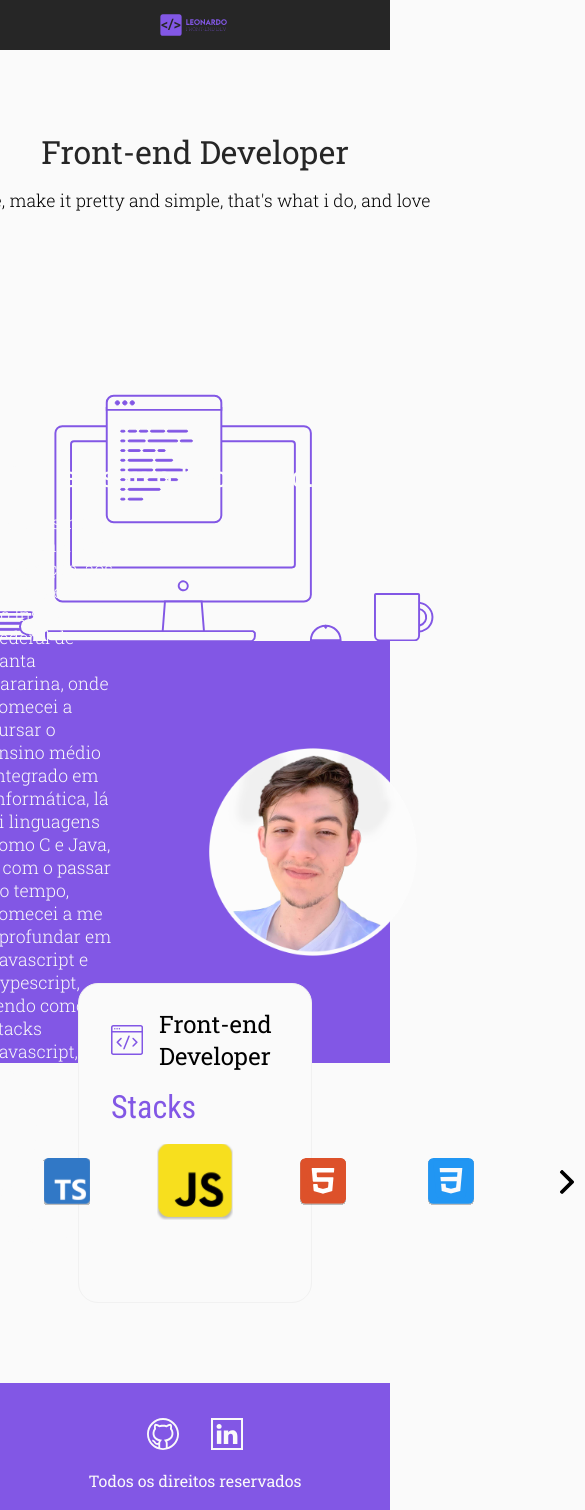
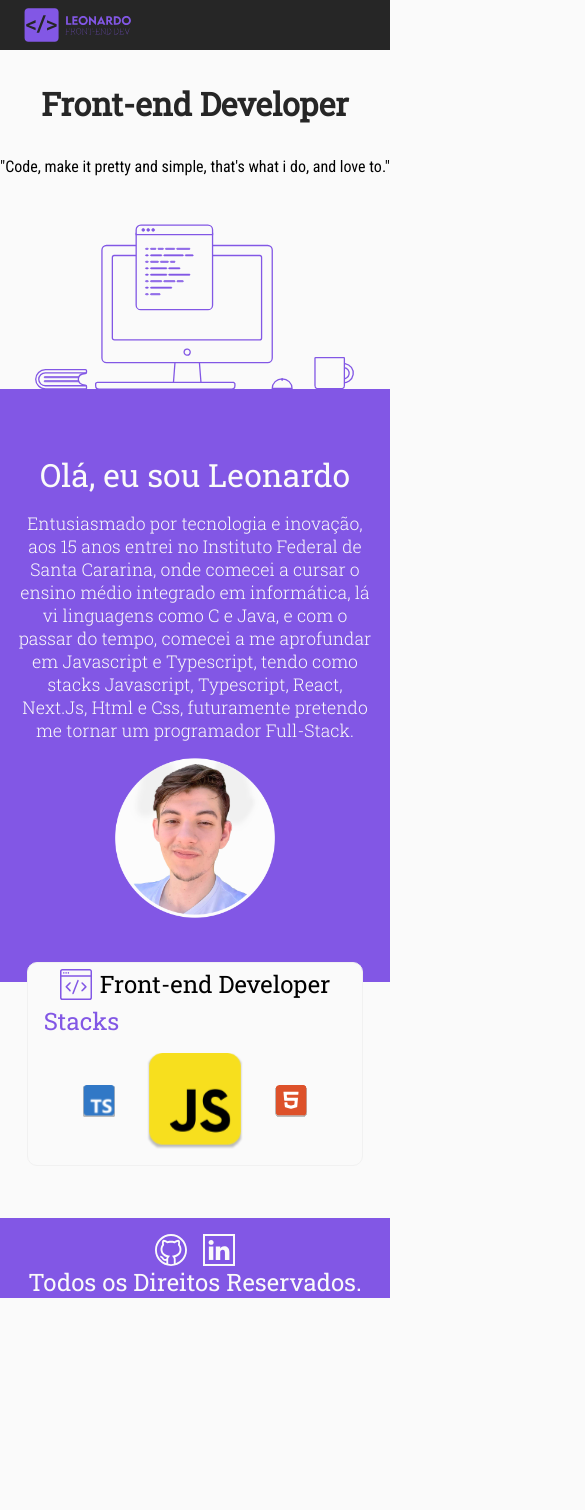
Before and after one commit to Leo-byte-rgb/Portfolio, a Next.js app: page / in a window 390 px wide. Shown: the top 1510 px of the page, 585 px wide, since content can reach past the window. After the commit the page ends 1298 px from the top, so only its background shows below. Built offline with nearby package versions, Linux system fonts and the light colour scheme.

Commit message:
Adicionando responsividade

```diff
--- a/src/components/style.module.scss
+++ b/src/components/style.module.scss
@@ -12,10 +12,11 @@
 .container {
     width: 100vw;
     display: flex;
-    justify-content: space-between;
+    justify-content: flex-start;
     align-items: center;
     background-color: var(--fonte);
-    padding: 0.9rem 10rem;
+
+    padding: 0.5rem 1.5rem;
 
     img {
         width: 7rem;
--- a/src/pages/index.tsx
+++ b/src/pages/index.tsx
@@ -10,81 +10,61 @@ const Index = () => {
     "icons/html5icon.svg",
     "icons/css.svg",
   ]);
-  const nextImage = () => {
+  const previewImage = () => {
     const lastIndex = images.pop();
     setImages([lastIndex!.toString(), ...images]);
   };
-  const previewImage = () => {
+  const nextImage = () => {
     const firstIndex = images.shift();
     setImages([...images, firstIndex!.toString()]);
   };
-
   return (
     <div className={styles.container}>
-      <section className={styles.heroContainer}>
-        <div>
-          <h1>Front-end Developer</h1>
+      <section className={styles.welcome}>
+        <h2>Front-end Developer</h2>
         <span>
           "Code, make it pretty and simple, that's what i do, and love to."
         </span>
-        </div>
-        <img src="icons/hero.svg" alt="hero" />
+        <img src="icons/hero.svg" alt="" />
       </section>
-      <section className={styles.whoIam}>
+      <section className={styles.about}>
+        <h2>Olá, eu sou Leonardo</h2>
         <div>
-          <h2>Olá, eu sou o Leonardo.</h2>
           <p>
           Entusiasmado por tecnologia e inovação, aos 15 anos entrei no
           Instituto Federal de Santa Cararina, onde comecei a cursar o ensino
-            médio integrado em informática, lá vi linguagens como C e Java, e
-            com o passar do tempo, comecei a me aprofundar em Javascript e
-            Typescript, tendo como stacks Javascript, Typescript, React,
-            Next.Js, Html e Css, futuramente pretendo me tornar um programador
-            Full-Stack. 🤓
+          médio integrado em informática, lá vi linguagens como C e Java, e com
+          o passar do tempo, comecei a me aprofundar em Javascript e Typescript,
+          tendo como stacks Javascript, Typescript, React, Next.Js, Html e Css,
+          futuramente pretendo me tornar um programador Full-Stack.
         </p>
+        <img src="icons/eu.png" alt="" />
         </div>
-        <img src="icons/eu.png" alt="leo" />
       </section>
-      <section className={styles.stacksContainer}>
-        <div>
-          <img src="icons/frontend.svg" alt="frontendev" />
-          <span>Front-end Developer</span>
+      <section className={styles.stacks}>
+        <div className={styles.frontendContainer}>
+          <img src="icons/frontend.svg" alt="" />
+          <h3>Front-end Developer</h3>
         </div>
-        <div>
-          <h2>Stacks</h2>
-          <div className={styles.stacks}>
+        <h3>Stacks</h3>
+        <div className={styles.slider}>
           <button onClick={() => previewImage()}>
-              <img src="icons/left-arrow.svg" alt="arrow" />
+            <img src={images[1]} alt="" className={styles.arrow} />
           </button>
-            {images.map((src, index) => {
-              return (
-                <img
-                  key={index}
-                  src={src}
-                  alt="stack"
-                  className={index === 2 ? styles.spotlightCard : ""}
-                />
-              );
-            })}
+          <img src={images[2]} alt="" />
           <button onClick={() => nextImage()}>
-              <img src="icons/right-arrow.svg" alt="arrow" />
+            <img src={images[3]} alt="" className={styles.arrow} />
           </button>
-          </div>
         </div>
       </section>
       <footer className={styles.footer}>
         <div>
-          <a href="https://github.com/Leo-byte-rgb">
-            <img src="icons/github.svg" alt="github" />
-          </a>
-          <a href="https://www.linkedin.com/in/leonardo-agostini-costa-4a34371b4/">
-            <img src="icons/linkedin.svg" alt="github" />
-          </a>
+          <img src="icons/github.svg" alt="" />
+          <img src="icons/linkedin.svg" alt="" />
         </div>
-        <h2>Todos os direitos reservados</h2>
+        <h4>Todos os Direitos Reservados.</h4>
       </footer>
     </div>
   );
 };
-
 export default Index;
--- a/src/styles/contact.module.scss
+++ /dev/null
@@ -1,58 +0,0 @@
-.container {
-    height: 50rem;
-    display: flex;
-    align-items: center;
-    justify-content: center;
-
-    form {
-        display: flex;
-        align-items: center;
-        justify-content: center;
-        flex-direction: column;
-        height: 40rem;
-        padding: 2rem 2rem;
-        gap: 1rem;
-        border-radius: 5px;
-        background: var(--fonte);
-
-        textarea {
-            resize: none;
-            outline: none;
-            width: 30rem;
-            height: 5rem;
-
-            border: 2px solid var(--roxo);
-        }
-
-        button {
-            outline: none;
-            border: none;
-            padding: 0.5rem 0.5rem;
-            background: var(--roxo);
-            color: var(--fundo);
-            border-radius: 5px;
-            font-weight: 400;
-            font-size: 1.2rem;
-            font-family: Roboto;
-            width: 10rem;
-            transition: 0.4s;
-
-            &:hover {
-                filter: brightness(1.2);
-            }
-        }
-
-        input {
-            outline: none;
-            border: 1px solid var(--roxo);
-            border-radius: 5px;
-            padding: 0.3rem 0.3rem;
-            width: 16rem;
-        }
-
-        label {
-            color: var(--fundo);
-        }
-    }
-
-}
--- a/src/styles/home.module.scss
+++ b/src/styles/home.module.scss
@@ -1,15 +1,3 @@
-@keyframes animation {
-    0% {
-        opacity: 0;
-    }
-
-    100% {
-        opacity: 1;
-    }
-}
-
-
-
 .container {
     display: flex;
     flex-direction: column;
@@ -18,223 +6,162 @@
     width: 100%;
 }
 
-.heroContainer {
+.welcome {
     display: flex;
     flex-direction: column;
     align-items: center;
-    justify-content: space-between;
-    height: 70vh;
-    padding-top: 5rem;
-    animation: animation 3s normal;
+    justify-content: center;
+
+    padding: 2rem 0 0rem 0rem;
+
+    h2 {
+        font-weight: 600;
+
+        @media (min-width: 1200px) {
+            font-size: 2rem;
+        }
+    }
+
+    span {
+        font-size: 1rem;
+        text-align: center;
+        margin-top: 2rem;
+        font-family: 'Roboto Condensed';
+
+        @media (min-width: 1200px) {
+            font-size: 1.5rem;
+        }
+    }
+
+    img {
+        margin-top: 3rem;
+        width: 20rem;
+
+        @media (min-width: 1200px) {
+            width: 40rem;
+        }
+    }
+}
+
+.about {
+    background-color: var(--roxo);
+    display: flex;
+    flex-direction: column;
+    align-items: center;
+    justify-content: center;
+    padding: 4rem 1rem;
 
     div {
         display: flex;
         flex-direction: column;
         align-items: center;
-        gap: 1rem;
-        width: 100%;
-    }
 
-    img {
-        width: 30rem;
-    }
-
-}
-
-.whoIam {
-    background-color: var(--roxo);
-    width: 100%;
-    display: flex;
-    justify-content: center;
-    align-items: center;
-    height: 50vh;
-    gap: 5rem;
-    animation: animation 4s normal;
-
-
-    div {
-        width: 40%;
-        padding: 0 1rem;
-
-        h2 {
-            font-size: 1.8rem;
-            color: var(--fundo);
-            margin-bottom: 1rem;
-            white-space: nowrap;
-            margin-left: 1rem;
-        }
-
-        p {
-            color: var(--fundo);
-            font-size: 1.1rem;
-        }
-    }
-
-    img {
-        width: 13rem;
-    }
-
-
-}
-
-.spotlightCard {
-    transform: scale(1.6);
-}
-
-.stacksContainer {
-    background-color: var(--fundo);
-    width: 60%;
-    height: 20rem;
-    transform: translateY(-80px);
-    border-radius: 20px;
-    border: 1px solid var(--contorno);
-    padding: 1.5rem 2rem;
-    display: flex;
-    flex-direction: column;
-    align-items: flex-start;
-
-    div {
-        display: flex;
-        align-items: center;
-        justify-content: center;
-        gap: 1rem;
-
-        img {
-            width: 2rem;
-        }
-
-        span {
-            font-weight: 400;
-            font-size: 1.5rem;
-        }
-    }
-
-    div:nth-child(2) {
-        width: 100%;
-        display: flex;
-        flex-direction: column;
-        align-items: flex-start;
-        justify-content: flex-start;
-        margin-top: 1rem;
-
-        button {
-            border: none;
-
-            img {
-                width: 2rem;
-            }
-        }
-
-
-        h2 {
-            font-family: 'Roboto Condensed', sans-serif;
-            font-size: 2rem;
-            color: var(--roxo);
-        }
-
-        div {
-            display: flex;
-            flex-direction: row;
-            align-items: center;
-            justify-content: center;
-            width: 100%;
-
-            img {
-                width: 3rem;
-                margin: 0 2rem;
-            }
-
-            button {
-                border: none;
-                background-color: inherit;
-                font-size: 0;
-                transition: 0.3s;
-
-                img {
-                    width: 1.5rem;
-                }
-
-                &:hover {
-                    transform: scale(1.2);
-                }
-
-
-            }
-        }
-    }
-}
-
-.footer {
-    background-color: var(--roxo);
-    height: 15vh;
-    width: 100vw;
-    display: flex;
-    flex-direction: column;
-    align-items: center;
-    justify-content: center;
-
-    img {
-        width: 2rem;
-        margin: 1rem;
-        transition: 0.3s all;
-
-        &:hover {
-            transform: scale(1.1);
+        @media (min-width: 1200px) {
+            width: 50%;
         }
     }
 
     h2 {
         color: var(--fundo);
-        font-size: 1rem;
+    }
+
+    p {
+        color: var(--fundo);
+        text-align: center;
+        font-family: 'Roboto Slab';
+        font-weight: 300;
+        margin-top: 1rem;
+    }
+
+    img {
+        margin-top: 1rem;
+        width: 10rem;
     }
 
 }
 
-.projects {
+.stacks {
+    h3 {
+        font-size: 1.5rem;
+        color: var(--roxo);
+    }
+
+    padding: 0rem 1rem 1rem 1rem;
+    border: 1px solid var(--contorno);
+    border-radius: 10px;
+    transform: translateY(-20px);
+    background-color: var(--fundo);
+
+    @media (min-width: 769px) {
+        width: 50rem;
+        transform: translateY(-30px);
+    }
+
+}
+
+.frontendContainer {
+    img {
+        width: 2rem;
+    }
+
+    h3 {
+        color: black;
+    }
+
     display: flex;
     align-items: center;
+    justify-content: flex-start;
+    border-radius: 10px;
+    gap: 0.5rem;
+    padding: 0.3rem 1rem;
+}
+
+.slider {
+    margin-top: 1rem;
+    display: flex;
     justify-content: center;
-    width: 100%;
-    height: 30vh;
-    gap: 2rem;
+    align-items: center;
+
+    img {
+        width: 6rem;
+    }
 
     button {
+        font-size: 0;
+        background: inherit;
         border: none;
-        background-color: var(--fonte);
-        color: var(--roxo);
-        padding: 0.3rem 0.3rem;
-        border-radius: 5px;
-
-        &:hover {
-            filter: brightness(1.5);
-        }
-
-        display: none;
+        outline: none;
+        -webkit-tap-highlight-color: rgba(0, 0, 0, 0);
     }
 
+    .arrow {
+        margin: 2rem;
+        width: 2rem;
+    }
+}
+
+.footer {
+    width: 100%;
+    margin-top: 2rem;
+    background-color: var(--roxo);
+    display: flex;
+    flex-direction: column;
+    align-items: center;
+    justify-content: center;
+    padding: 1rem 0rem 0rem;
+
+
     div {
-        border: 4px solid var(--contorno);
-        height: 200px;
-        width: 400px;
-        background-position: center;
-        background-repeat: no-repeat;
-        background-size: cover;
-        transition: 0.3s all;
-
-        &:hover {
-            button {
-                display: block;
-            }
-        }
+        display: flex;
+        gap: 1rem;
     }
 
-    div:nth-child(1) {
-        background-image: url('../../public/icons/moveit.png');
+    h4 {
+        color: var(--fundo);
+        font-size: 1.5rem;
     }
 
-    div:nth-child(2) {
-        background-image: url('../../public/icons/sdsDelivery.png');
+    img {
+        width: 2rem;
     }
-
-
 }
```
Lines whose indentation alone changed are shown as unchanged.
